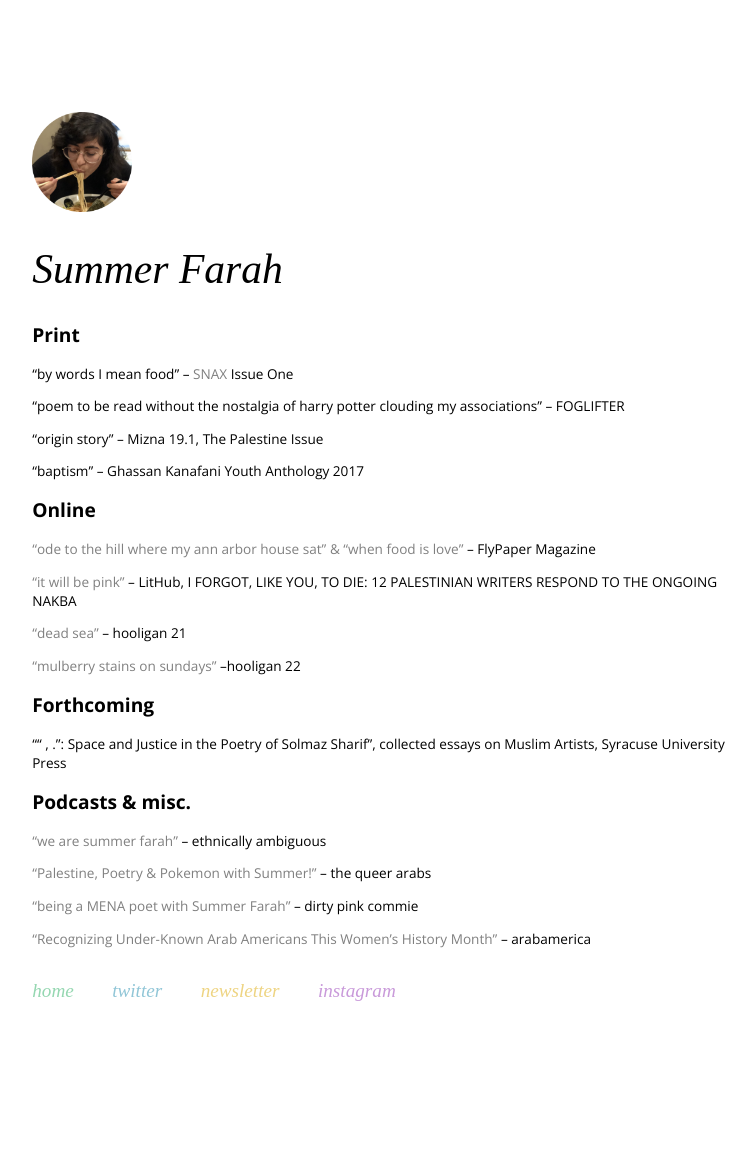
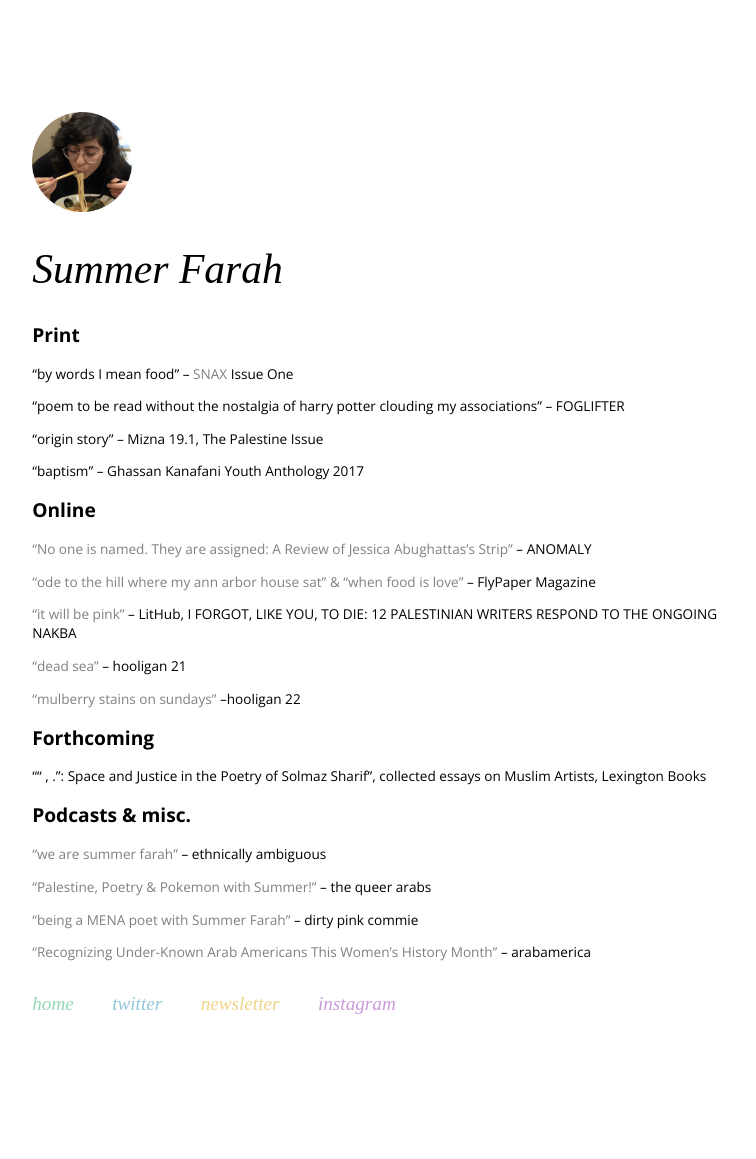
Before and after one commit to jilliangmeehan/summer-farah, a Jekyll site: the page built from work.html, in a window 1280 px wide. Shown: the whole page, without its empty margins (67-823 px from the left). Built offline with Jekyll 4.4.1, drawn with Linux system fonts in a browser that asks for light colours; some web fonts are replaced.

Commit message:
bio + work updates

```diff
--- a/_includes/work.md
+++ b/_includes/work.md
@@ -8,6 +8,8 @@
 “baptism” – Ghassan Kanafani Youth Anthology 2017
 
 ## Online
+["No one is named. They are assigned: A Review of Jessica Abughattas’s Strip"](https://medium.com/anomalyblog/no-one-is-named-they-are-assigned-a-review-of-jessica-abughattas-strip-855a6016e12b) – ANOMALY
+
 ["ode to the hill where my ann arbor house sat" & "when food is love"](https://issuu.com/flypapermag/docs/poetry_issue_x) – FlyPaper Magazine
 
 ["it will be pink"](https://lithub.com/poets-respond-to-the-anniversary-of-nakba/) – LitHub, I FORGOT, LIKE YOU, TO DIE: 12 PALESTINIAN WRITERS RESPOND TO THE ONGOING NAKBA
@@ -18,7 +20,7 @@
 
 ## Forthcoming
 
-"“ , .”: Space and Justice in the Poetry of Solmaz Sharif", collected essays on Muslim Artists, Syracuse University Press
+"“ , .”: Space and Justice in the Poetry of Solmaz Sharif", collected essays on Muslim Artists, Lexington Books
 
 ## Podcasts & misc.
 ["we are summer farah"](https://www.ethnicallyambiguouspod.com/podcasts/we-are-summer-farah.html) – ethnically ambiguous
```
Also changed, not shown: _includes/bio.md (+1 -1 lines), 2 other files.
